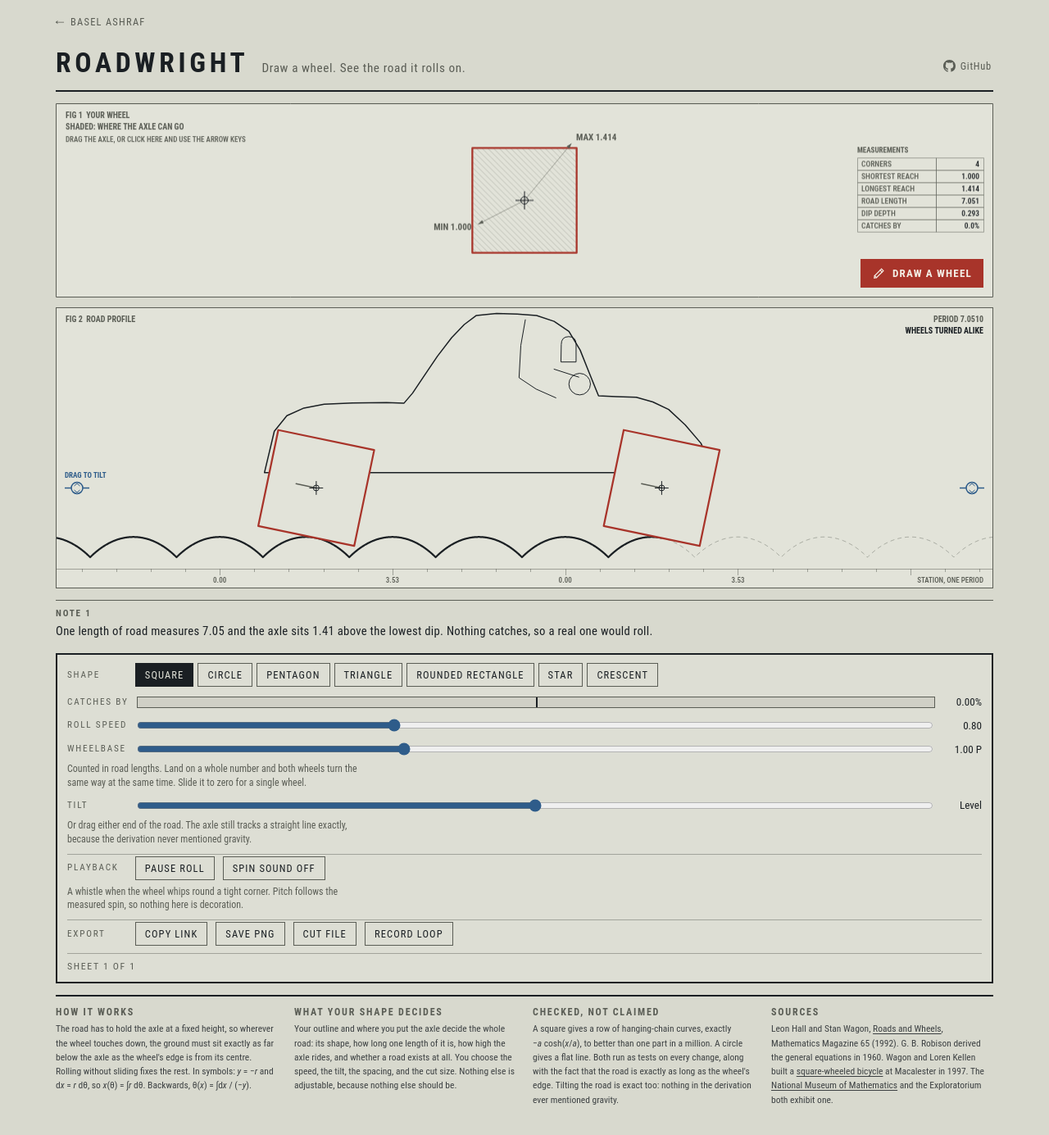
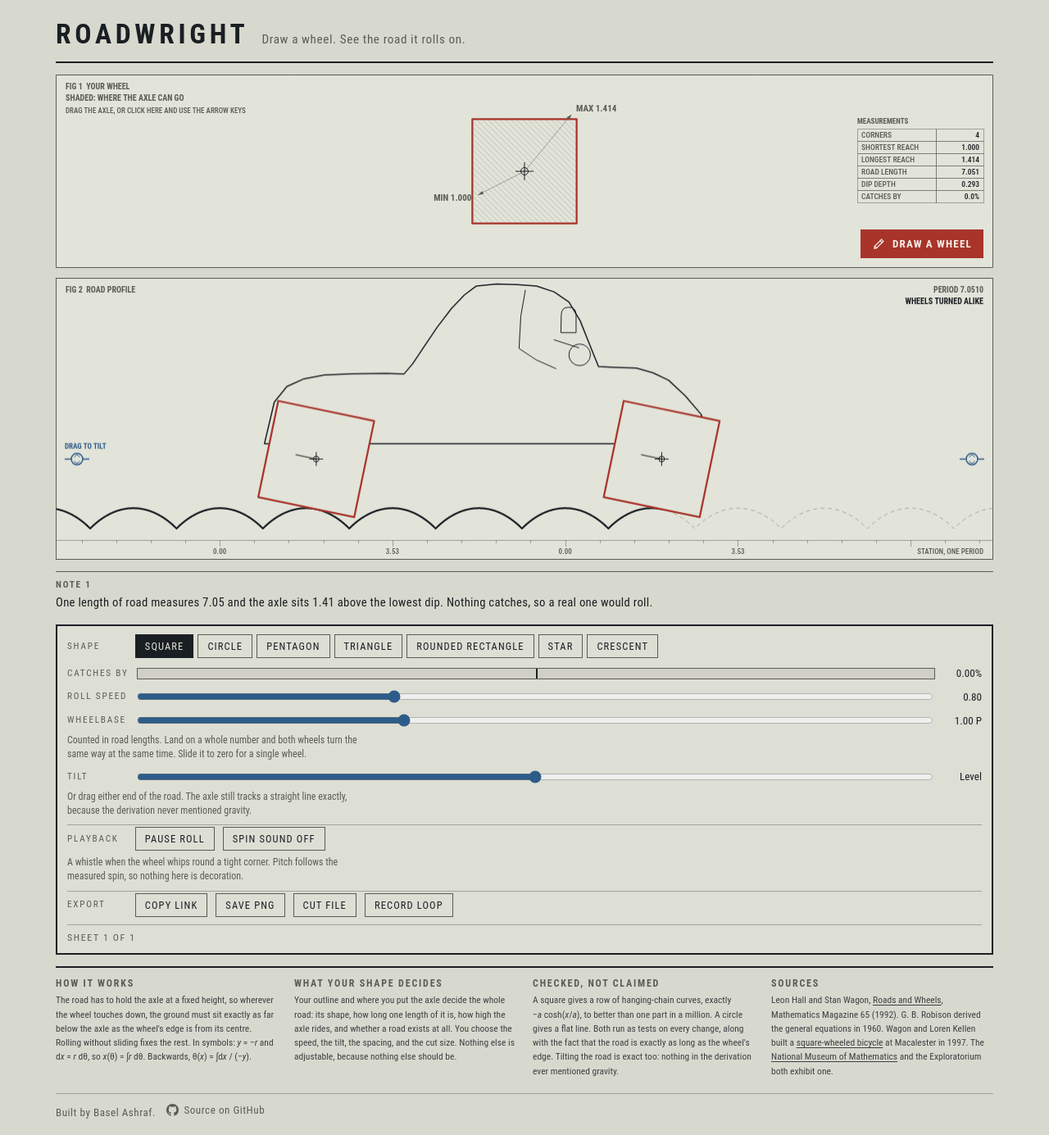
Before and after one commit to BaselAshraf81/roadwright, a website built with Vite: page index.html in a window 1280 px wide. Shown: the whole page at 82% size. Built offline with nearby package versions, Linux system fonts and the light colour scheme; no server answers.

Commit message:
Remove the header identity, add a one-line colophon at the foot
The header carried a link back to baselashraf.com beside the author's name and a repo link, both true and both wrong for the top of this page. A tool whose entire claim is that it does one thing should not open with an author credit and a link to somebody's larger portfolio, since that is exactly what reads as a page inside a personal site rather than an independent tool.

The header is now just the product name and its own slogan. Everything else moved to a single line at the very foot of the sheet, after the spec block: Built by Basel Ashraf, with the GitHub link and its live star count attached to that same line rather than floating separately.

86 tests, typecheck clean, detector clean. Confirmed the colophon renders correctly and the star count still resolves.

```diff
--- a/index.html
+++ b/index.html
@@ -81,37 +81,8 @@
   <body>
     <main class="sheet" aria-labelledby="sheet-title">
       <header class="sheet-head">
-        <a class="sheet-back" href="https://baselashraf.com/">Basel Ashraf</a>
         <h1 id="sheet-title">Roadwright</h1>
         <p class="sheet-sub">Draw a wheel. See the road it rolls on.</p>
-        <a
-          class="repo-link"
-          id="repo-link"
-          href="https://github.com/BaselAshraf81/roadwright"
-          target="_blank"
-          rel="noopener"
-        >
-          <svg
-            class="repo-link__icon"
-            viewBox="0 0 16 16"
-            width="15"
-            height="15"
-            fill="currentColor"
-            aria-hidden="true"
-          >
-            <path
-              d="M8 0C3.58 0 0 3.58 0 8c0 3.54 2.29 6.53 5.47 7.59.4.07.55-.17.55-.38
-                 0-.19-.01-.82-.01-1.49-2.01.37-2.53-.49-2.69-.94-.09-.23-.48-.94-.82-1.13
-                 -.28-.15-.68-.52-.01-.53.63-.01 1.08.58 1.23.82.72 1.21 1.87.87 2.33.66.07-.52.28-.87.51-1.07
-                 -1.78-.2-3.64-.89-3.64-3.95 0-.87.31-1.59.82-2.15-.08-.2-.36-1.02.08-2.12
-                 0 0 .67-.21 2.2.82a7.6 7.6 0 0 1 4 0c1.53-1.04 2.2-.82 2.2-.82.44 1.1.16 1.92.08 2.12
-                 .51.56.82 1.27.82 2.15 0 3.07-1.87 3.75-3.65 3.95.29.25.54.73.54 1.48
-                 0 1.07-.02 1.93-.02 2.2 0 .21.15.46.55.38A8.01 8.01 0 0 0 16 8c0-4.42-3.58-8-8-8Z"
-            />
-          </svg>
-          <span class="repo-link__label">GitHub</span>
-          <span class="repo-link__count" id="star-count" hidden></span>
-        </a>
       </header>
 
       <div class="bands">
@@ -323,6 +294,37 @@
           </p>
         </div>
       </footer>
+
+      <p class="colophon">
+        Built by Basel Ashraf.
+        <a
+          class="repo-link"
+          href="https://github.com/BaselAshraf81/roadwright"
+          target="_blank"
+          rel="noopener"
+        >
+          <svg
+            class="repo-link__icon"
+            viewBox="0 0 16 16"
+            width="15"
+            height="15"
+            fill="currentColor"
+            aria-hidden="true"
+          >
+            <path
+              d="M8 0C3.58 0 0 3.58 0 8c0 3.54 2.29 6.53 5.47 7.59.4.07.55-.17.55-.38
+                 0-.19-.01-.82-.01-1.49-2.01.37-2.53-.49-2.69-.94-.09-.23-.48-.94-.82-1.13
+                 -.28-.15-.68-.52-.01-.53.63-.01 1.08.58 1.23.82.72 1.21 1.87.87 2.33.66.07-.52.28-.87.51-1.07
+                 -1.78-.2-3.64-.89-3.64-3.95 0-.87.31-1.59.82-2.15-.08-.2-.36-1.02.08-2.12
+                 0 0 .67-.21 2.2.82a7.6 7.6 0 0 1 4 0c1.53-1.04 2.2-.82 2.2-.82.44 1.1.16 1.92.08 2.12
+                 .51.56.82 1.27.82 2.15 0 3.07-1.87 3.75-3.65 3.95.29.25.54.73.54 1.48
+                 0 1.07-.02 1.93-.02 2.2 0 .21.15.46.55.38A8.01 8.01 0 0 0 16 8c0-4.42-3.58-8-8-8Z"
+            />
+          </svg>
+          <span class="repo-link__label">Source on GitHub</span>
+          <span class="repo-link__count" id="star-count" hidden></span>
+        </a>
+      </p>
     </main>
 
     <script type="module" src="/src/main.ts"></script>
--- a/styles/sheet.css
+++ b/styles/sheet.css
@@ -95,36 +95,6 @@ body {
   padding-bottom: 8px;
 }
 
-/* Back to the rest of the site. This lives at a path on the main domain. */
-.sheet-back {
-  order: -1;
-  flex: 1 0 100%;
-  font-size: 0.78rem;
-  letter-spacing: 0.1em;
-  text-transform: uppercase;
-  color: var(--graphite);
-  text-decoration: none;
-  border-bottom: 1px solid transparent;
-  align-self: flex-start;
-  width: fit-content;
-}
-
-.sheet-back::before {
-  content: "\2190";
-  margin-right: 7px;
-}
-
-.sheet-back:hover,
-.sheet-back:focus-visible {
-  color: var(--ink);
-  border-bottom-color: var(--ink);
-}
-
-.sheet-back:focus-visible {
-  outline: 2px solid var(--slate);
-  outline-offset: 3px;
-}
-
 .sheet-head h1 {
   margin: 0;
   font-size: clamp(1.4rem, 3.4vw, 2.1rem);
@@ -135,30 +105,41 @@ body {
 
 .sheet-sub {
   margin: 0;
-  margin-right: auto;
   color: var(--graphite);
   font-size: 0.95rem;
   letter-spacing: 0.04em;
 }
 
 /*
- * The repository link, in the empty space beside the slogan.
+ * A single attribution line at the foot of the sheet, not a header.
  *
- * It used to sit as a full-width button at the bottom of the title block, dressed
- * up as if it were another export action, when it is not part of the workflow at
- * all: it is a credential about the sheet, which is exactly what belongs in a
- * header next to the author's name. The star count is decoration on a working link,
- * so it never blocks anything and stays hidden until a real number arrives.
+ * The header used to carry a link back to baselashraf.com beside the author's name,
+ * plus this same repository link. Both are true and neither belongs at the top of a
+ * page whose whole claim is that it does one thing: a page that opens with an author
+ * credit and a link to somebody's portfolio reads as a page inside that portfolio
+ * rather than as an independent tool, which is a real cost when the audience is
+ * judging exactly that. One line at the bottom, after everything the tool actually
+ * does, still credits the author and still finds the source without saying anything
+ * at the top of the page but the tool's own name.
  */
+.colophon {
+  margin: 4px 0 0;
+  padding-top: 10px;
+  border-top: var(--hair);
+  /* 0.82rem at the 15px root is 12.3px, above the 12px floor the detector checks.
+     0.74rem measured 11.1px here and was flagged. */
+  font-size: 0.82rem;
+  letter-spacing: 0.04em;
+  color: var(--graphite);
+}
+
 .repo-link {
   display: inline-flex;
   align-items: center;
   gap: 6px;
-  font-size: 0.78rem;
-  letter-spacing: 0.06em;
+  margin-left: 10px;
   color: var(--graphite);
   text-decoration: none;
-  padding: 3px 2px;
 }
 
 .repo-link__icon {
@@ -180,15 +161,6 @@ body {
   border-left: var(--hair);
   font-variant-numeric: tabular-nums;
   font-weight: 700;
-}
-
-@media (max-width: 480px) {
-  /* No room beside the slogan at this width, so it drops under it instead of
-     crowding onto the same line as Basel's name. */
-  .repo-link {
-    flex: 1 0 100%;
-    order: 2;
-  }
 }
 
 /* Two ruled bands. The road band is dominant, since it carries the payoff. */
```
